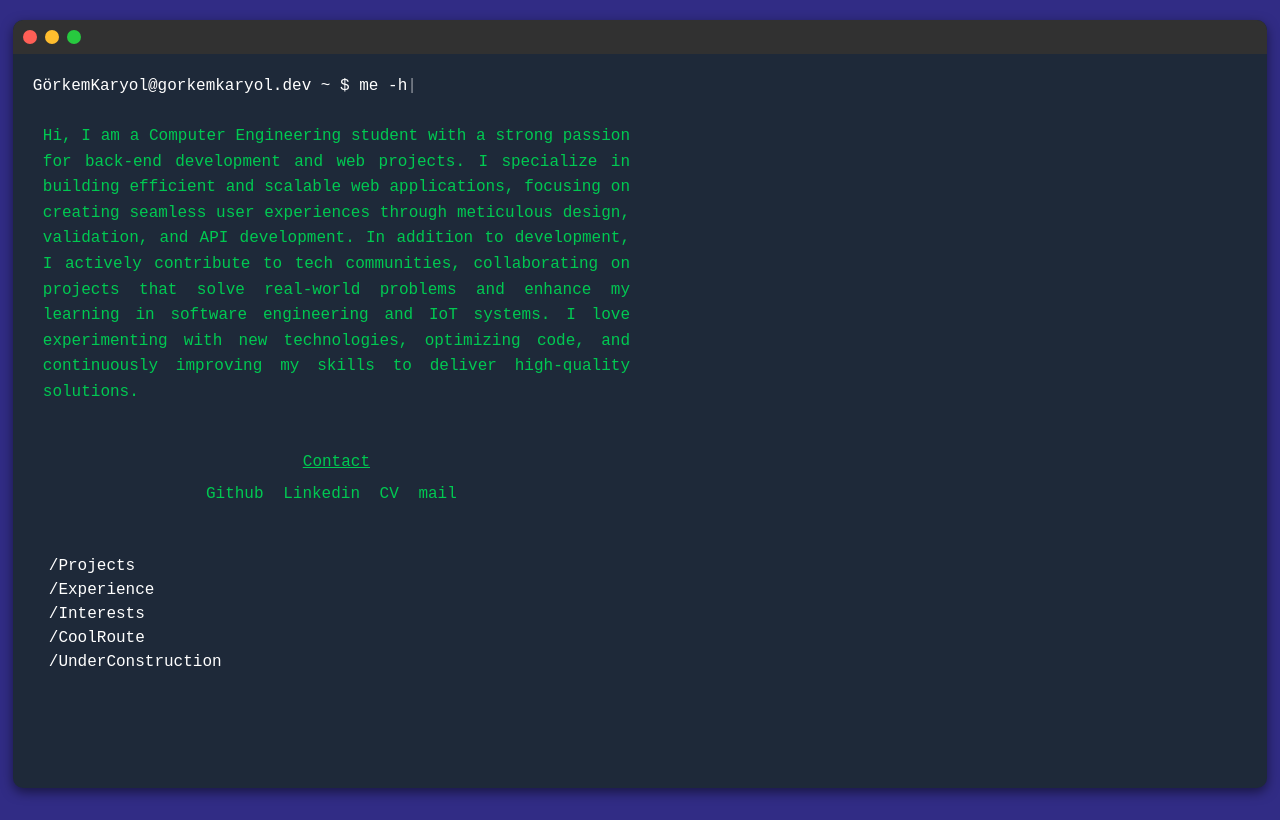
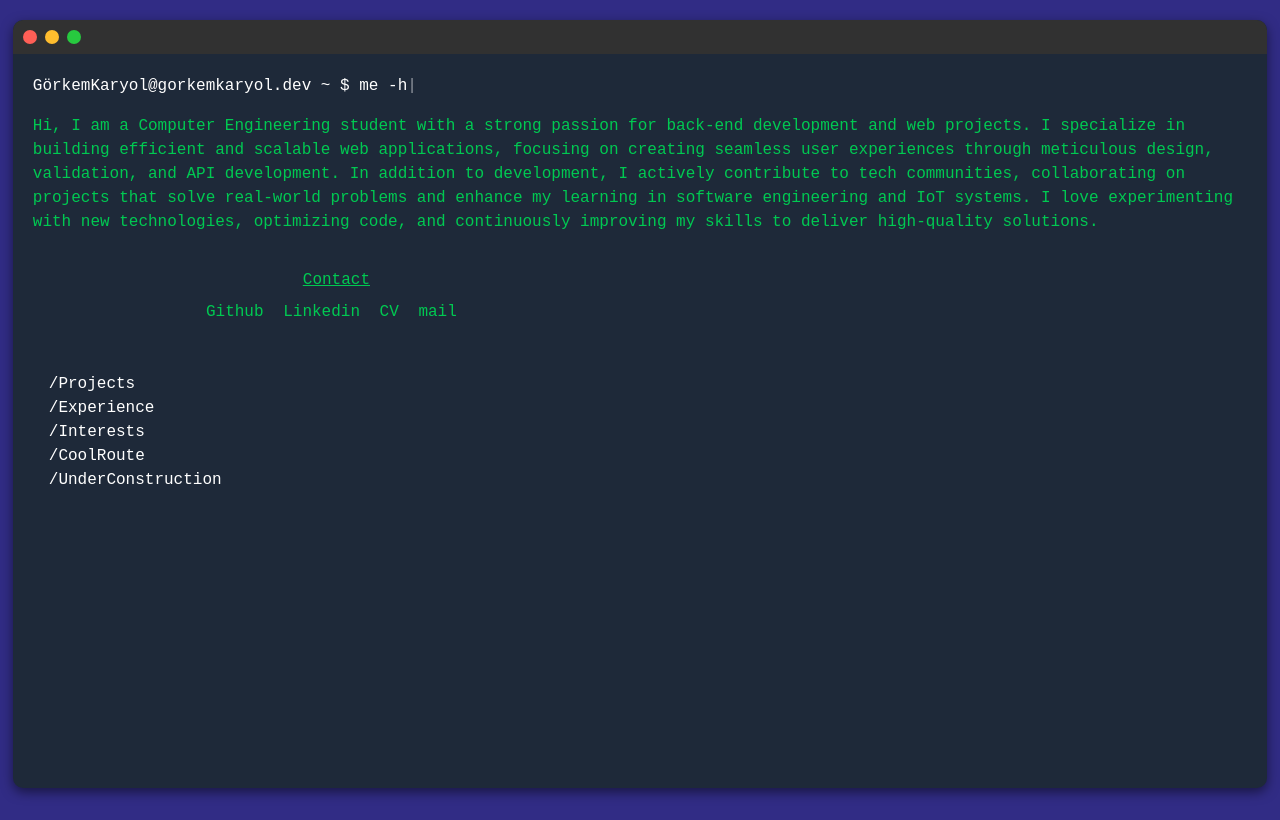
Before and after one commit to Glory42/Portfolio-Site, an Astro site: page / in a window 1280 px wide. Built offline with nearby package versions, Linux system fonts and the light colour scheme; Astro itself is replaced by a stand-in of ours.

Commit message:
refactor: done css --> tailwind.

```diff
--- a/src/styles/global.css
+++ b/src/styles/global.css
@@ -4,13 +4,6 @@ body {
     margin: 0;
     height: 100dvh;
     overflow: hidden;
-}
-
-#about-section {
-  max-width: 50%;
-  padding: 10px;
-  line-height: 1.6;
-  text-align:justify;
 }
 
 #contact-section {
@@ -38,6 +31,7 @@ body {
     display: flex;
     flex-direction: column;
 }
+
 .terminal-header {
     background: #313131;
     display: flex;
```
